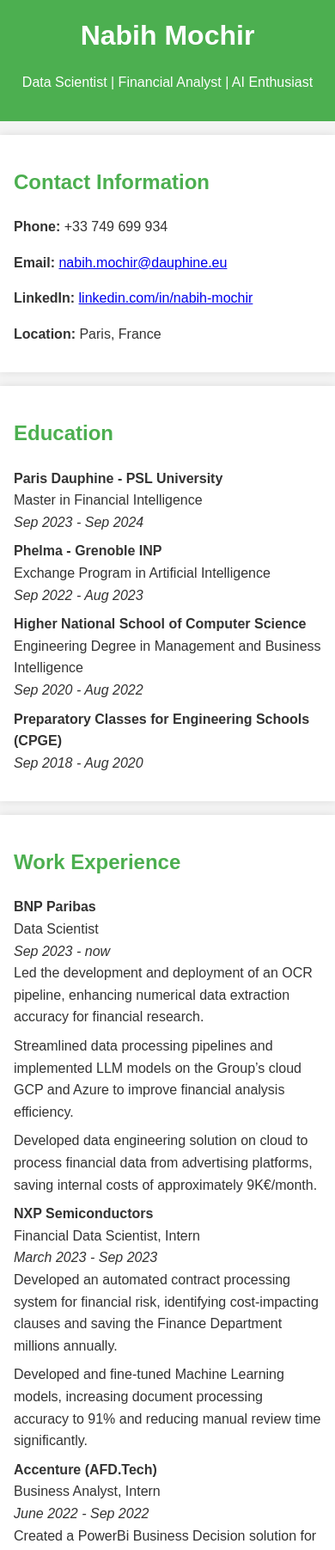
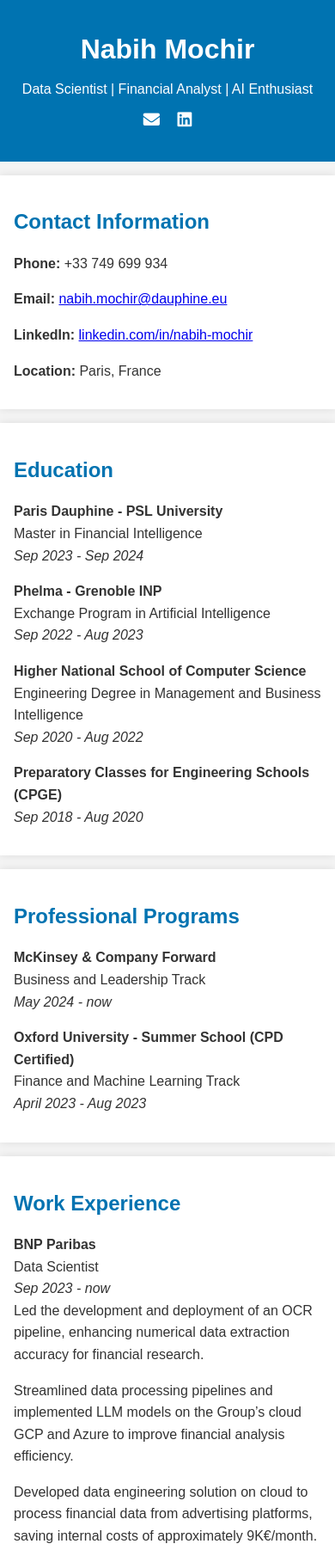
Before and after one commit to NAB27/nabih-mochir.github.io, a plain HTML site: page index.html in a window 390 px wide. Shown: the top 1803 px of the page at 86% size. Drawn offline with Linux system fonts and the light colour scheme.

Commit message:
version 2

```diff
--- a/index.html
+++ b/index.html
@@ -5,20 +5,30 @@
     <meta name="viewport" content="width=device-width, initial-scale=1.0">
     <title>Nabih Mochir - Data Scientist</title>
     <link rel="stylesheet" href="styles.css">
+    <link rel="stylesheet" href="https://cdnjs.cloudflare.com/ajax/libs/font-awesome/5.15.4/css/all.min.css">
 </head>
 <body>
     <header>
+        <div class="container">
             <h1>Nabih Mochir</h1>
             <p>Data Scientist | Financial Analyst | AI Enthusiast</p>
+            <div class="socials">
+                <a href="mailto:nabih.mochir@dauphine.eu"><i class="fas fa-envelope"></i></a>
+                <a href="https://www.linkedin.com/in/nabih-mochir/"><i class="fab fa-linkedin"></i></a>
+            </div>
+        </div>
     </header>
     <section>
+        <div class="container">
             <h2>Contact Information</h2>
             <p><strong>Phone:</strong> +33 749 699 934</p>
             <p><strong>Email:</strong> <a href="mailto:nabih.mochir@dauphine.eu">nabih.mochir@dauphine.eu</a></p>
             <p><strong>LinkedIn:</strong> <a href="https://www.linkedin.com/in/nabih-mochir/">linkedin.com/in/nabih-mochir</a></p>
             <p><strong>Location:</strong> Paris, France</p>
+        </div>
     </section>
     <section>
+        <div class="container">
             <h2>Education</h2>
             <ul>
                 <li>
@@ -41,8 +51,27 @@
                     <em>Sep 2018 - Aug 2020</em>
                 </li>
             </ul>
+        </div>
     </section>
     <section>
+        <div class="container">
+            <h2>Professional Programs</h2>
+            <ul>
+                <li>
+                    <strong>McKinsey & Company Forward</strong><br>
+                    Business and Leadership Track<br>
+                    <em>May 2024 - now</em>
+                </li>
+                <li>
+                    <strong>Oxford University - Summer School (CPD Certified)</strong><br>
+                    Finance and Machine Learning Track<br>
+                    <em>April 2023 - Aug 2023</em>
+                </li>
+            </ul>
+        </div>
+    </section>
+    <section>
+        <div class="container">
             <h2>Work Experience</h2>
             <ul>
                 <li>
@@ -73,24 +102,31 @@
                     </ul>
                 </li>
             </ul>
+        </div>
     </section>
     <section>
+        <div class="container">
             <h2>Skills and Interests</h2>
             <p><strong>Languages:</strong> French (native), English (TOEIC 970/990), Arabic</p>
             <p><strong>Technical Skills:</strong> Python, SQL/NoSQL, Tensorflow, OCR, NLP, LLM, PowerBi, GCP, Azure</p>
             <p><strong>Professional Skills:</strong> Quantitative Finance, Market Analysis, Statistical Analysis, Market and Credit Risk Management, Data Analysis & Business Intelligence, Project Management, Marketing, Branding, Agile Scrum</p>
             <p><strong>Interests:</strong> Entrepreneurship, Banking, Management, Public Speaking, Content Creation, Tbourida</p>
+        </div>
     </section>
     <section>
+        <div class="container">
             <h2>Awards and Hackathons</h2>
             <ul>
                 <li>1st Place Nationally and 2nd Place in Africa, UmojaHack Africa 2023 Carbon Dioxide Prediction Challenge</li>
                 <li>2nd Place award Nationally (Morocco), Redal Trophy for Innovation 2021 (Engineering Schools Edition)</li>
                 <li>1st place regionally & finalist nationally (Morocco), National Olympiad - Mechanical Engineering Sciences 2018</li>
             </ul>
+        </div>
     </section>
     <footer>
+        <div class="container">
             <p>&copy; 2024 Nabih Mochir</p>
+        </div>
     </footer>
 </body>
 </html>
--- a/styles.css
+++ b/styles.css
@@ -1,5 +1,5 @@
 body {
-    font-family: Arial, sans-serif;
+    font-family: 'Arial', sans-serif;
     line-height: 1.6;
     margin: 0;
     padding: 0;
@@ -8,26 +8,49 @@ body {
 }
 
 header {
-    background-color: #4CAF50;
+    background-color: #0073b1;
     color: #fff;
-    padding: 1rem 0;
+    padding: 2rem 0;
     text-align: center;
+}
+
+header .container {
+    max-width: 800px;
+    margin: 0 auto;
 }
 
 header h1 {
     margin: 0;
+    font-size: 2.5rem;
+}
+
+header p {
+    font-size: 1.2rem;
+    margin: 0.5rem 0;
+}
+
+.socials a {
+    color: #fff;
+    margin: 0 0.5rem;
+    font-size: 1.5rem;
+    text-decoration: none;
+}
+
+.socials a:hover {
+    color: #ffdd57;
 }
 
 section {
-    margin: 1rem auto;
-    padding: 1rem;
-    max-width: 800px;
+    padding: 2rem 1rem;
     background-color: #fff;
     box-shadow: 0 0 10px rgba(0, 0, 0, 0.1);
+    margin: 2rem auto;
+    max-width: 800px;
 }
 
 section h2 {
-    color: #4CAF50;
+    color: #0073b1;
+    margin-bottom: 1rem;
 }
 
 ul {
@@ -36,12 +59,36 @@ ul {
 }
 
 ul li {
-    margin-bottom: 0.5rem;
+    margin-bottom: 1rem;
 }
 
 footer {
+    background-color: #0073b1;
+    color: #fff;
     text-align: center;
     padding: 1rem 0;
-    background-color: #4CAF50;
-    color: #fff;
 }
+
+footer .container {
+    max-width: 800px;
+    margin: 0 auto;
+}
+
+@media (max-width: 600px) {
+    header h1 {
+        font-size: 2rem;
+    }
+
+    header p {
+        font-size: 1rem;
+    }
+
+    .socials a {
+        font-size: 1.2rem;
+    }
+
+    section {
+        padding: 1rem;
+        margin: 1rem auto;
+    }
+}
```
Lines whose indentation alone changed are shown as unchanged.
